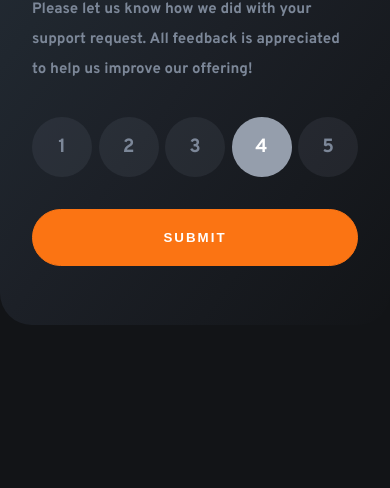
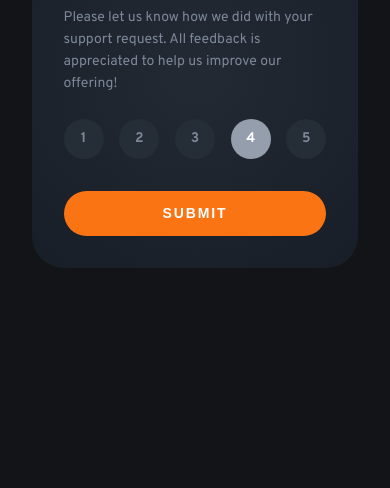
Before and after one commit to VildanHakanaj/frontendmentor, a plain HTML site: page interactive-rating-component-main/interactive-rating-component-main/index.html in a window 390 px wide. Shown: the part 356-844 px from the top of the page. Drawn offline with Linux system fonts and the light colour scheme.

Commit message:
First screen desktop and mobile

```diff
--- a/interactive-rating-component-main/interactive-rating-component-main/style.css
+++ b/interactive-rating-component-main/interactive-rating-component-main/style.css
@@ -35,8 +35,8 @@ The designs were created to the following widths:
 :root {
   --orange: #fb7413;
   --white: #ffffff;
-  --light-grey: rgb(149, 158, 172);
-  --light-grey-transparent: rgb(149, 158, 172, 0.1);
+  --light-grey: hsl(217, 12%, 63%);
+  --light-grey-transparent: hsla(217, 12%, 63%, 0.1);
   --medium-grey: #7c8798;
   --dark-blue: #252d37;
   --very-dark-blue: #121417;
@@ -44,14 +44,7 @@ The designs were created to the following widths:
   --font-family: "Overpass", sans-serif;
   --circle: 50%;
   --transition: 0.2s ease-out;
-  --gradient: linear-gradient(
-    to right bottom,
-    #252d37,
-    #20272f,
-    #1c2027,
-    #171a1f,
-    #121417
-  );
+  --gradient: radial-gradient(circle, #232a34, #202731, #1d242d, #1b212a, #181e27);
 }
 
 * {
@@ -83,38 +76,36 @@ body {
 
 .card {
   padding: 2rem;
-  width: 484px;
-  height: 518px;
-  max-width: 513px;
-  max-height: 518px;
+  max-width: 25.75rem;
+  max-height: 26rem;
   background-image: var(--gradient);
   border-radius: var(--card-radius);
 }
 
 .card__header--icon {
-  margin-bottom: 2.5rem;
+  margin-bottom: 1.5rem;
 }
 
 .card__body--heading {
-  font-size: 32px;
+  font-size: 28px;
   margin-bottom: 1rem;
   font-weight: 700;
 }
 
 .card__body--text {
   color: var(--medium-grey);
-  line-height: 2;
+  line-height: 24px;
   font-size: 15px;
-  font-weight: 700;
-  margin-bottom: 2rem;
+  font-weight: 400;
+  margin-bottom: 1.5rem;
 }
 
 .card__header--icon,
 .card_body__ratings--item {
-  width: 60px;
-  height: 60px;
+  width: 51px;
+  height: 51px;
   border-radius: var(--circle);
-  background-color: var(--light-grey-transparent);
+  background-color: var(--dark-blue);
   display: flex;
   justify-content: center;
   align-items: center;
@@ -131,7 +122,8 @@ body {
   justify-content: space-between;
   color: var(--medium-grey);
   font-weight: 700;
-  font-size: 1.2rem;
+  font-size: 1rem;
+  letter-spacing: .2px;
   margin-bottom: 2rem;
 }
 
@@ -146,20 +138,71 @@ body {
 }
 
 .card__footer--button {
-  width: 100%;
-  height: 57px;
-  border-radius: 57px;
-  border: 1px solid var(--orange);
-  background-color: var(--orange);
+
+  font-size: 15px;
   font-weight: 700;
-  text-transform: uppercase;
   letter-spacing: 2px;
   color: white;
+  text-transform: uppercase;
+
+  width: 100%;
+  height: 45px;
+  border-radius: 57px;
+  background-color: var(--orange);
+  border: none;
+
   transition: var(--transition);
 }
 
 .card__footer--button:hover {
   background-color: var(--white);
   color: var(--orange);
-  border: 1px solid var(--white);
 }
+
+@media screen and (max-width: 461px){
+
+  .card__body--heading{
+    font-size: 24px;
+  }
+
+  .card__header--icon,
+.card_body__ratings--item {
+  width: 40px;
+  height: 40px;
+}
+
+.card__body--text{
+  font-size: 14px;
+  line-height: 22px;
+  font-weight: 400;
+
+}
+
+.card_body__ratings--item{
+  font-size: 14px;
+  letter-spacing: .17px;
+}
+
+  .card{
+    max-width: 20.43rem;
+  }
+
+  .card__footer--button {
+
+    font-size: 14px;
+    font-weight: 700;
+    letter-spacing: 1.87px;
+    color: white;
+    text-transform: uppercase;
+
+    width: 100%;
+    height: 45px;
+    border-radius: 22.5px;
+    background-color: var(--orange);
+    border: none;
+
+    transition: var(--transition);
+  }
+
+
+}
```
